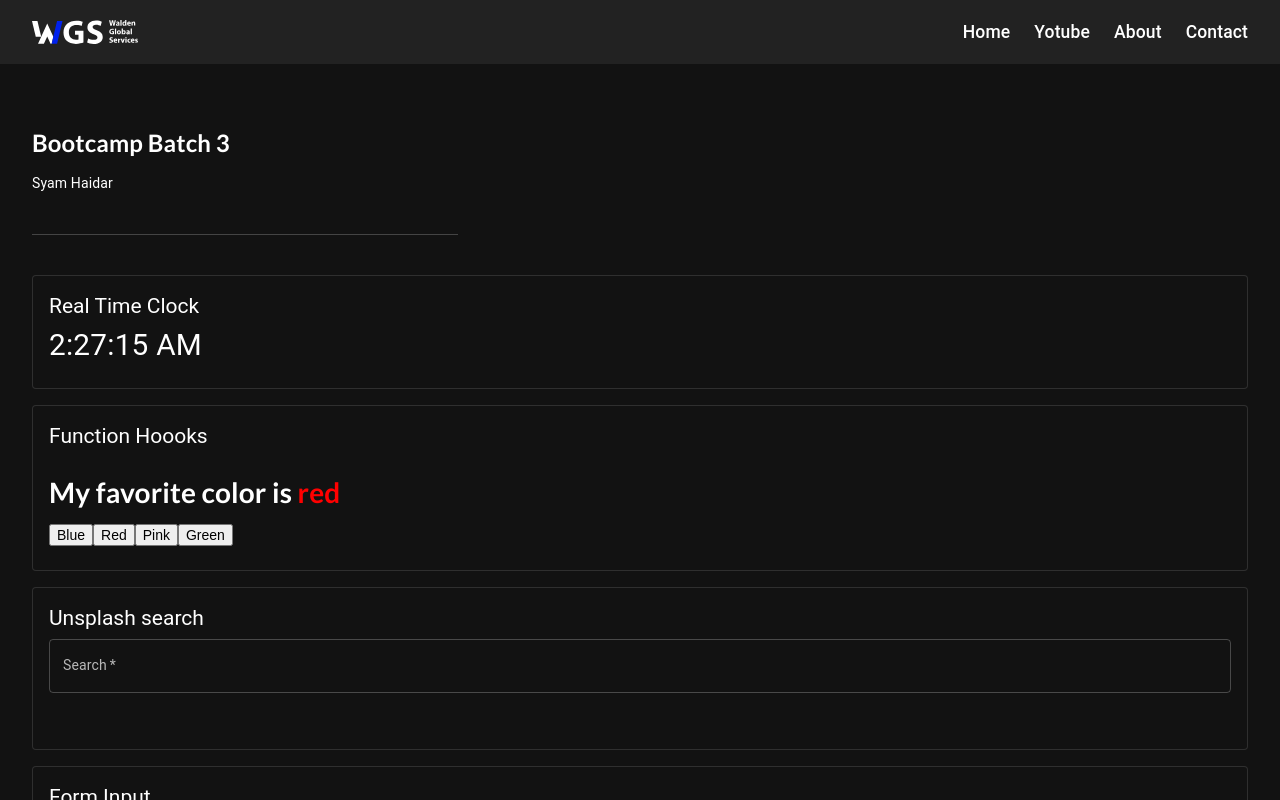
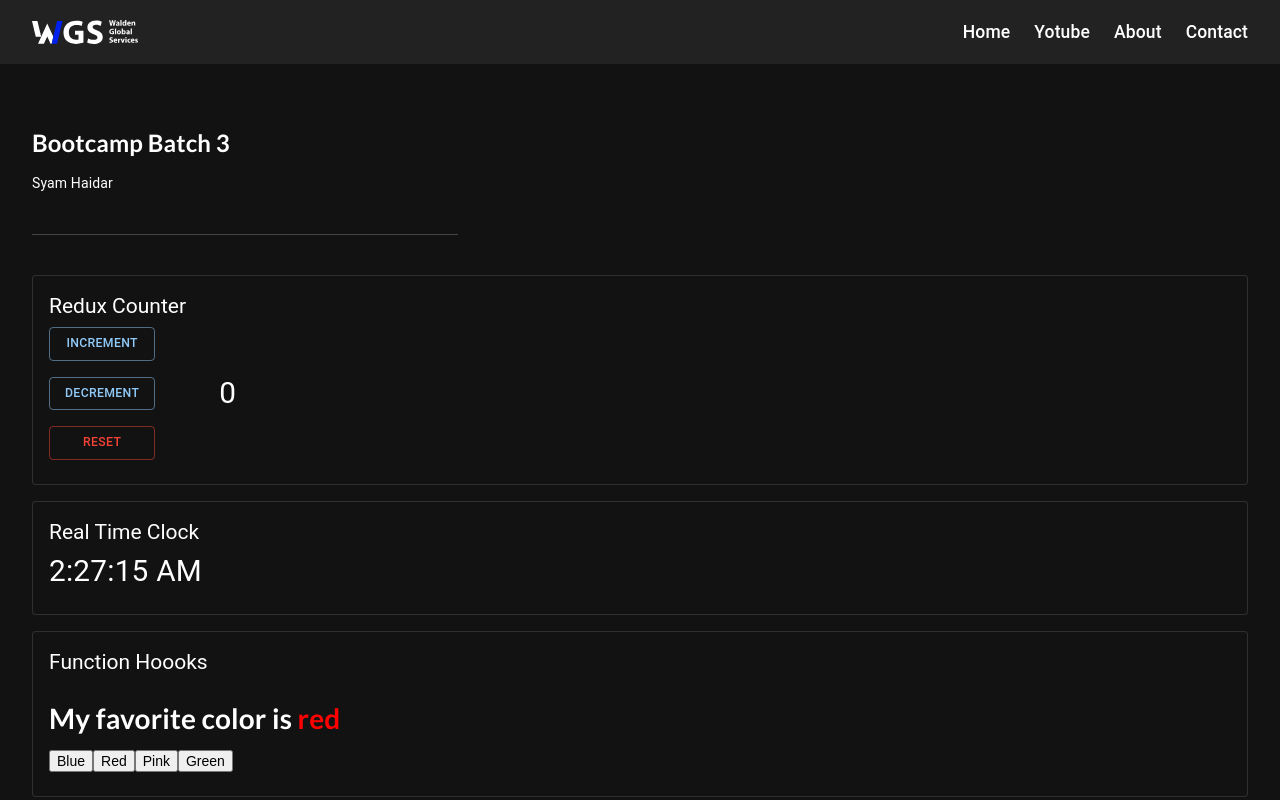
Before and after one commit to SyamHaidar/bootcamp-wgs-react, a React (Create React App) app: page / in a window 1280 px wide. Shown: the top 800 px of the page. Built offline with nearby package versions, Linux system fonts and the light colour scheme.

Commit message:
Redux counter

```diff
--- a/package.json
+++ b/package.json
@@ -10,8 +10,10 @@
     "axios": "^0.27.2",
     "react": "^18.2.0",
     "react-dom": "^18.2.0",
+    "react-redux": "^8.0.4",
     "react-router-dom": "^6.4.0",
-    "react-scripts": "5.0.1"
+    "react-scripts": "5.0.1",
+    "redux": "^4.2.0"
   },
   "scripts": {
     "start": "react-scripts start",
--- /dev/null
+++ b/src/components/ReduxCounter.jsx
@@ -0,0 +1,36 @@
+// redux
+import { useDispatch, useSelector } from 'react-redux'
+// @mui
+import { Button, Stack, Typography } from '@mui/material'
+
+// ---------------------------------------------------------------------
+
+const ReduxCounter = () => {
+  // to extract data from the Redux store state
+  const counter = useSelector((state) => state.counter)
+  // returns a reference to the dispatch function from the Redux store
+  const dispatch = useDispatch()
+
+  return (
+    <Stack direction="row" alignItems="center" spacing={8}>
+      <Stack direction="column" spacing={2}>
+        {/* counter + 1 */}
+        <Button onClick={() => dispatch({ type: 'INCREMENT' })} variant="outlined">
+          INCREMENT
+        </Button>
+        {/* counter - 1 */}
+        <Button onClick={() => dispatch({ type: 'DECREMENT' })} variant="outlined">
+          DECREMENT
+        </Button>
+        {/* counter = 0 */}
+        <Button onClick={() => dispatch({ type: 'RESET' })} variant="outlined" color="error">
+          RESET
+        </Button>
+      </Stack>
+      {/* counter value */}
+      <Typography variant="h4">{counter}</Typography>
+    </Stack>
+  )
+}
+
+export default ReduxCounter
--- a/src/index.js
+++ b/src/index.js
@@ -2,9 +2,20 @@ import React from 'react'
 import ReactDOM from 'react-dom/client'
 import App from './App'
 
+// redux
+import { Provider } from 'react-redux'
+import { createStore } from 'redux'
+import rootReducer from './redux/rootReducer'
+
+// redux store
+const store = createStore(rootReducer)
+
 const root = ReactDOM.createRoot(document.getElementById('root'))
 root.render(
   <React.StrictMode>
-    <App />
+    {/* wrapping application <Provider> component to make the store available */}
+    <Provider store={store}>
+      <App />
+    </Provider>
   </React.StrictMode>
 )
--- a/src/pages/Home.jsx
+++ b/src/pages/Home.jsx
@@ -8,6 +8,7 @@ import RealTimeClock from '../components/RealTimeClock'
 import FormInput from '../components/FormInput'
 import UnsplashSearch from '../components/UnsplashSearch'
 import FunctionHooks from '../components/FunctionHooks'
+import ReduxCounter from '../components/ReduxCounter'
 
 // ---------------------------------------------------------------------
 
@@ -26,6 +27,16 @@ const Home = () => {
       />
 
       <Stack direction="column" spacing={2}>
+        <Card variant="outlined">
+          <CardContent>
+            <Typography gutterBottom variant="h5" component="div">
+              Redux Counter
+            </Typography>
+            {/* ReduxCounter component */}
+            <ReduxCounter />
+          </CardContent>
+        </Card>
+
         <Card variant="outlined">
           <CardContent>
             <Typography gutterBottom variant="h5" component="div">
--- /dev/null
+++ b/src/redux/rootReducer.jsx
@@ -0,0 +1,21 @@
+// function for the Redux store
+const rootReducer = (state = { counter: 0 }, action) => {
+  switch (action.type) {
+    case 'INCREMENT':
+      return {
+        counter: state.counter + 1,
+      }
+    case 'DECREMENT':
+      return {
+        counter: state.counter - 1,
+      }
+    case 'RESET':
+      return {
+        counter: (state.counter = 0),
+      }
+    default:
+      return state
+  }
+}
+
+export default rootReducer
```
Also changed, not shown: 2 other files (tests, documents, lock files or other folders).
